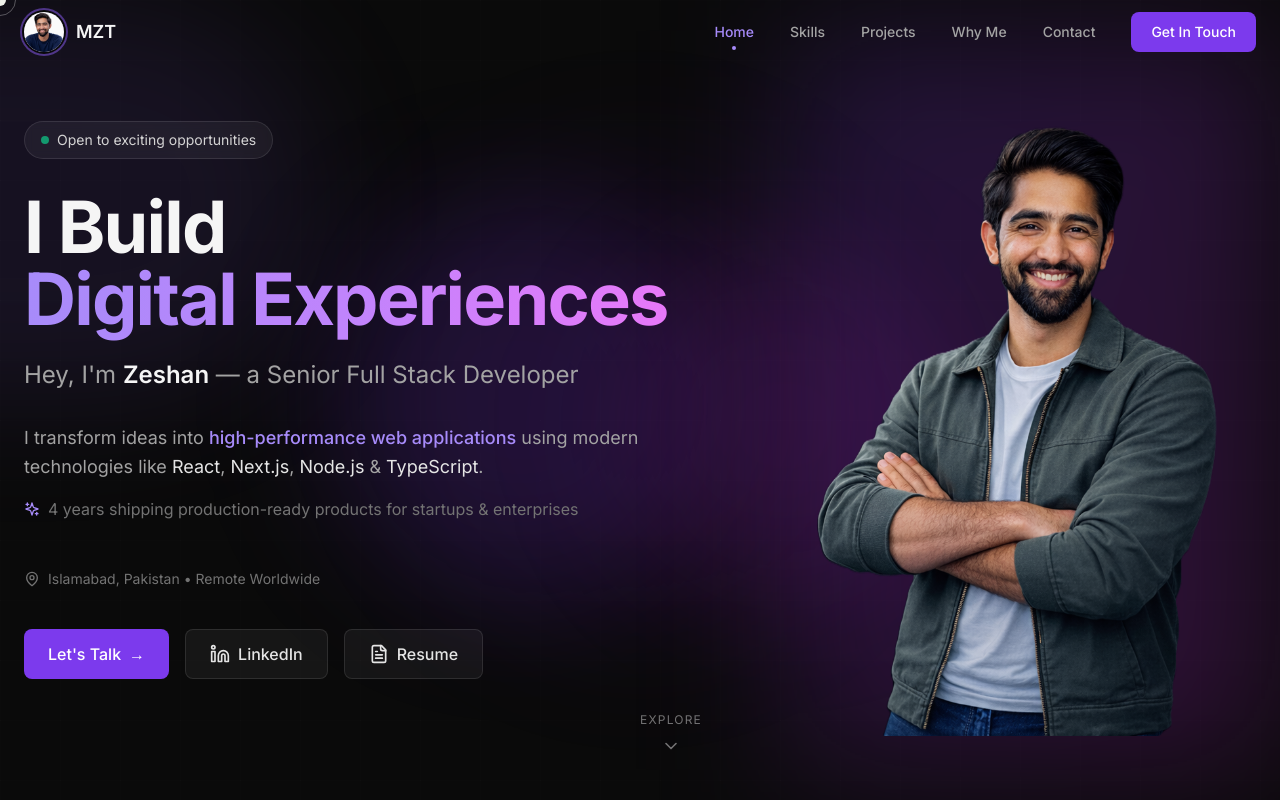
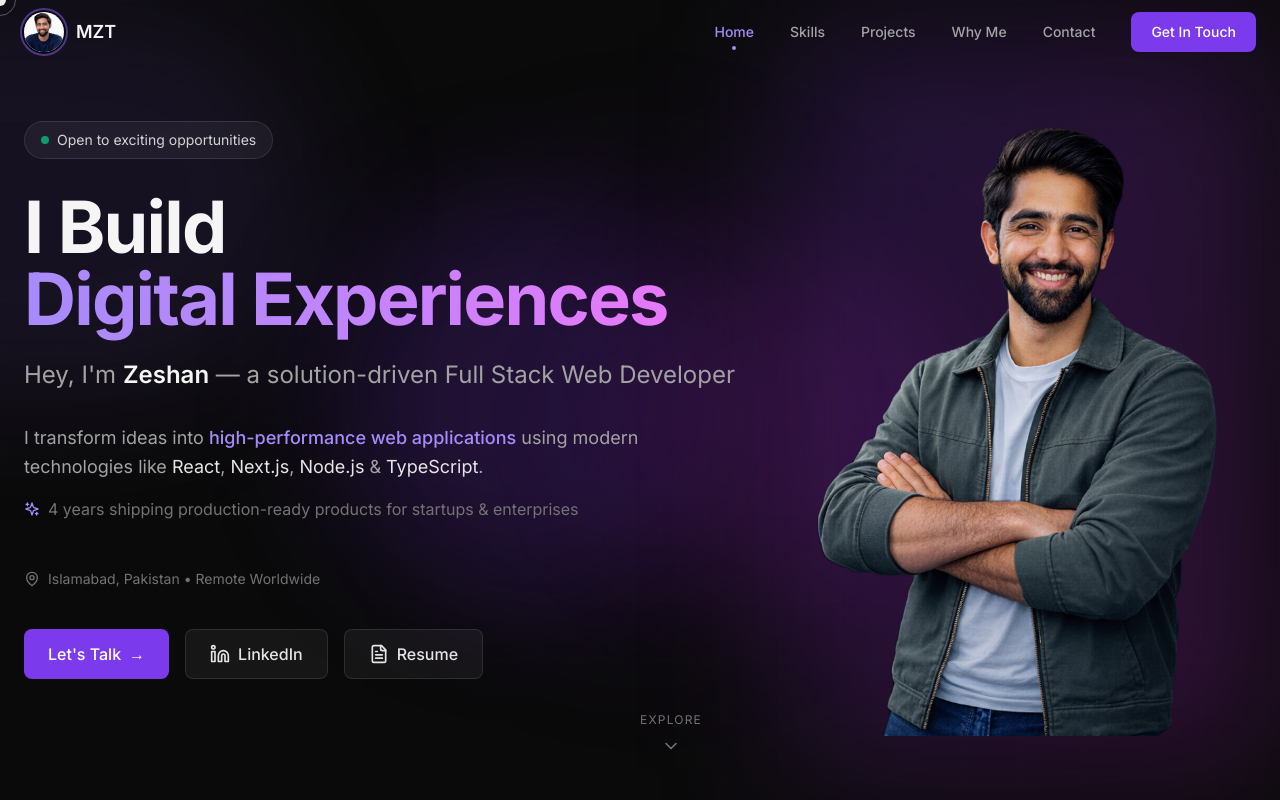
Before and after one commit to zeshantahir105/Portfolio-26, a Next.js app: page / in a window 1280 px wide. Shown: the top 800 px of the page. Built offline with nearby package versions, Linux system fonts and the light colour scheme.

Commit message:
Title update

```diff
--- a/components/Hero.tsx
+++ b/components/Hero.tsx
@@ -51,7 +51,7 @@ export default function Hero() {
                 <p className="text-xl md:text-2xl text-neutral-400">
                   Hey, I&apos;m{" "}
                   <span className="text-neutral-100 font-semibold">Zeshan</span>{" "}
-                  — a Senior Full Stack Developer
+                  — a solution-driven Full Stack Web Developer
                 </p>
               </div>
 
```
